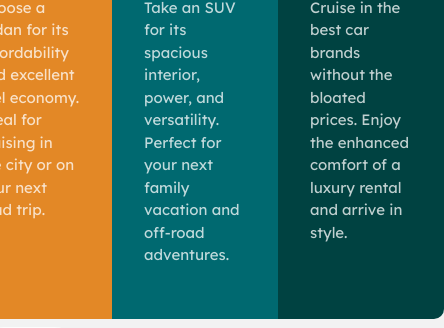
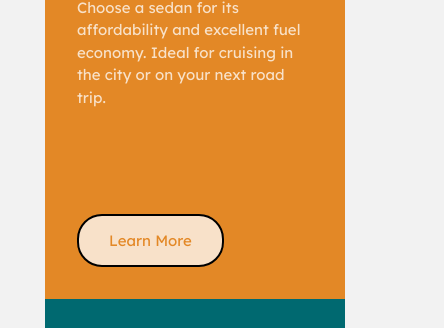
Before and after one commit to OscarVillalta/3-Column-FrontEndProject, a plain HTML site: page index.html in a window 390 px wide. Shown: the part 269-597 px from the top of the page, 444 px wide, since content can reach past the window. Drawn offline with Linux system fonts and the light colour scheme.

Commit message:
Added active state to btns, and mobile layout

```diff
--- a/style.css
+++ b/style.css
@@ -1,6 +1,5 @@
 body{
-    height: 100vh;
-
+    height: 100%;
     background-color: hsl(0, 0%, 95%);
 
     font-size: 15px;
@@ -12,11 +11,12 @@ body{
 }
 
 .card-container{
-    height: 500px;
+    height: auto;
     width: auto;
 
     display: flex;
     justify-content: center;
+    flex-wrap: wrap;
 
     margin-top: 5rem;
 }
@@ -73,15 +73,39 @@ body{
 
 button{
     background-color: hsla(0, 0%, 100%, 0.75);
+
     border-radius: 25px;
+    border-style: solid;
+    border-width: 2px;
 
     font-family: 'Lexend Deca';
     font-size: 15px;
     color: inherit;
 
     box-shadow: none;
-    border: none;
 
     padding: 1em 2em;
     margin-top: 6em;
 }
+
+button:active {
+    color: hsla(0, 0%, 100%, 0.75);
+    background-color: inherit;
+}
+
+@media (max-width: 610px) {
+    #sedan{
+        border-top-left-radius: 10px;
+        border-top-right-radius: 10px;
+
+        border-bottom-left-radius: 0px;
+
+    }
+
+    #luxury{
+        border-bottom-right-radius: 10px;
+        border-bottom-left-radius: 10px;
+
+        border-top-right-radius: 0px;
+    }
+}
```
